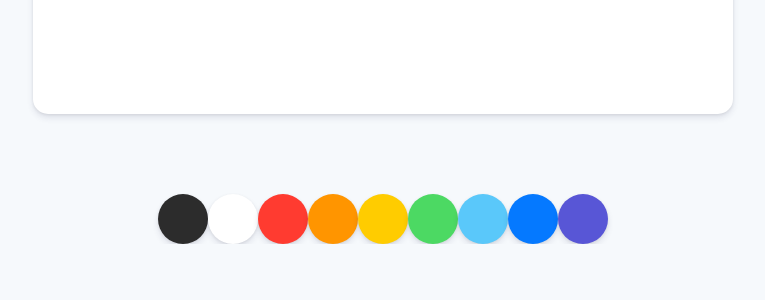
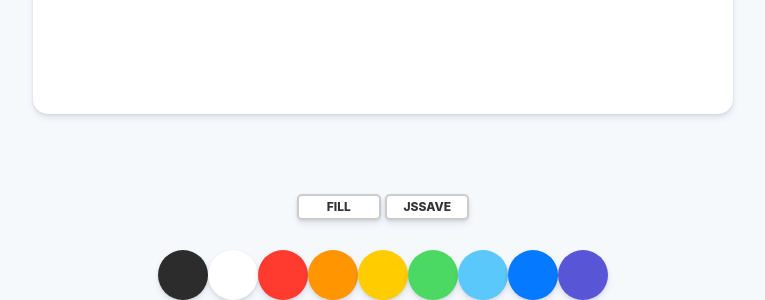
Before and after one commit to Bizeun/PaintJS, a plain HTML site: page index.html in a window 1280 px wide. Shown: the part 636-936 px from the top of the page, without its empty margins (257-1022 px from the left). Before the commit the page ends 880 px from the top, so only its background shows below. Drawn offline with Linux system fonts and the light colour scheme.

Commit message:
add new buttons

```diff
--- a/index.html
+++ b/index.html
@@ -10,6 +10,10 @@
 <body>
     <canvas id="jsCanvas" class="canvas"></canvas>
     <div class="controls">
+        <div class="controls__btns">
+            <button id="jsMode">Fill</button>
+            <button id="jsSave">jsSave</button>
+        </div>
         <div class="controls__colors" id="jsColors">
             <div class="controls__color" style="background-color:#2c2c2c"></div>
             <div class="controls__color" style="background-color:white"></div>
--- a/styles.css
+++ b/styles.css
@@ -1,6 +1,6 @@
 @import "reset.css";
-body{
-    background-color :#f6f9fc;
+body {
+  background-color: #f6f9fc;
   font-family: -apple-system, BlinkMacSystemFont, "Segoe UI", Roboto, Oxygen,
     Ubuntu, Cantarell, "Open Sans", "Helvetica Neue", sans-serif;
   display: flex;
@@ -19,6 +19,33 @@ body{
 
 .controls {
   margin-top: 80px;
+  display: flex;
+  flex-direction: column;
+  align-items: center;
+}
+
+.controls .controls__btns {
+  margin-bottom: 30px;
+}
+
+.controls__btns button {
+  all: unset;
+  cursor: pointer;
+  background-color: white;
+  padding: 5px 0px;
+  width: 80px;
+  text-align: center;
+  border-radius: 5px;
+  box-shadow: 0 4px 6px rgba(50, 50, 93, 0.11), 0 1px 3px rgba(0, 0, 0, 0.08);
+  border: 2px solid rgba(0, 0, 0, 0.2);
+  color: rgba(0, 0, 0, 0.8);
+  text-transform: uppercase;
+  font-weight: 800;
+  font-size: 12px;
+}
+
+.controls__btns button:active {
+  transform: scale(0.98);
 }
 
 .controls .controls__colors {
```
Lines whose indentation alone changed are shown as unchanged.
